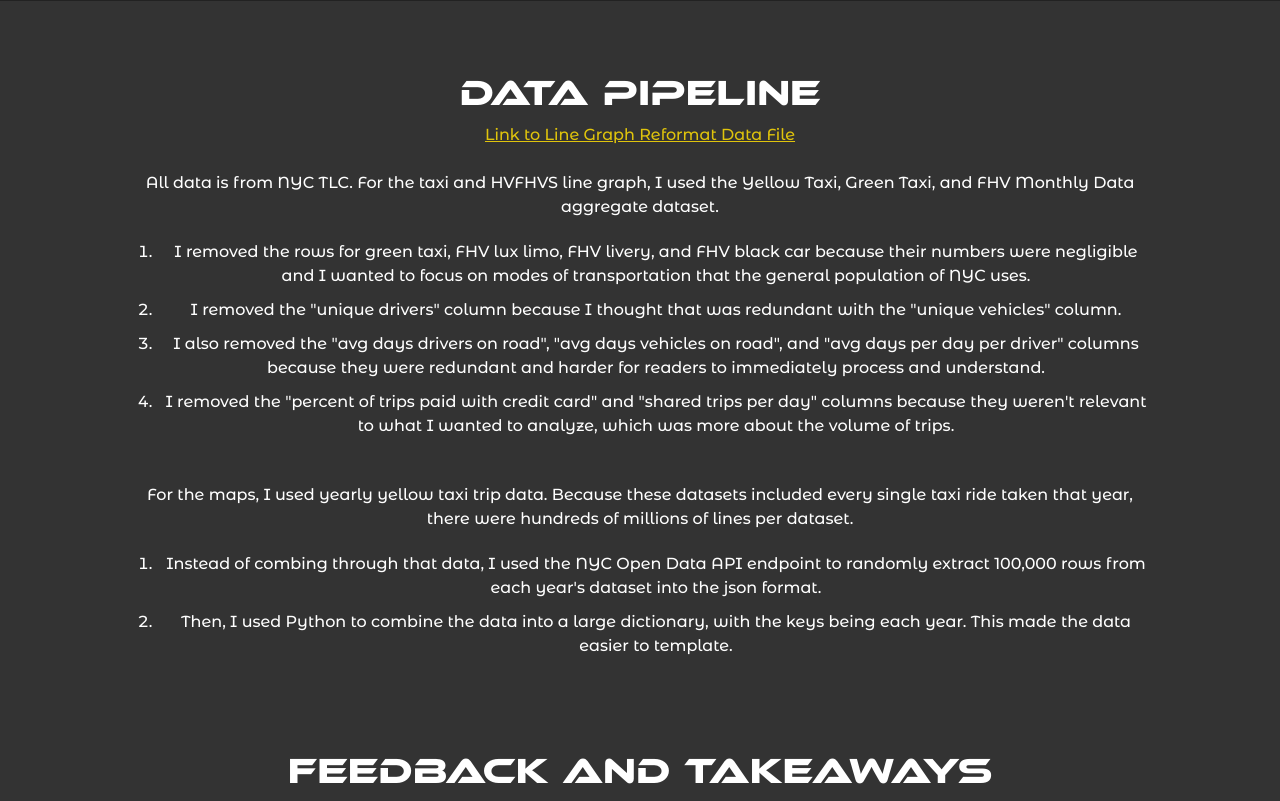
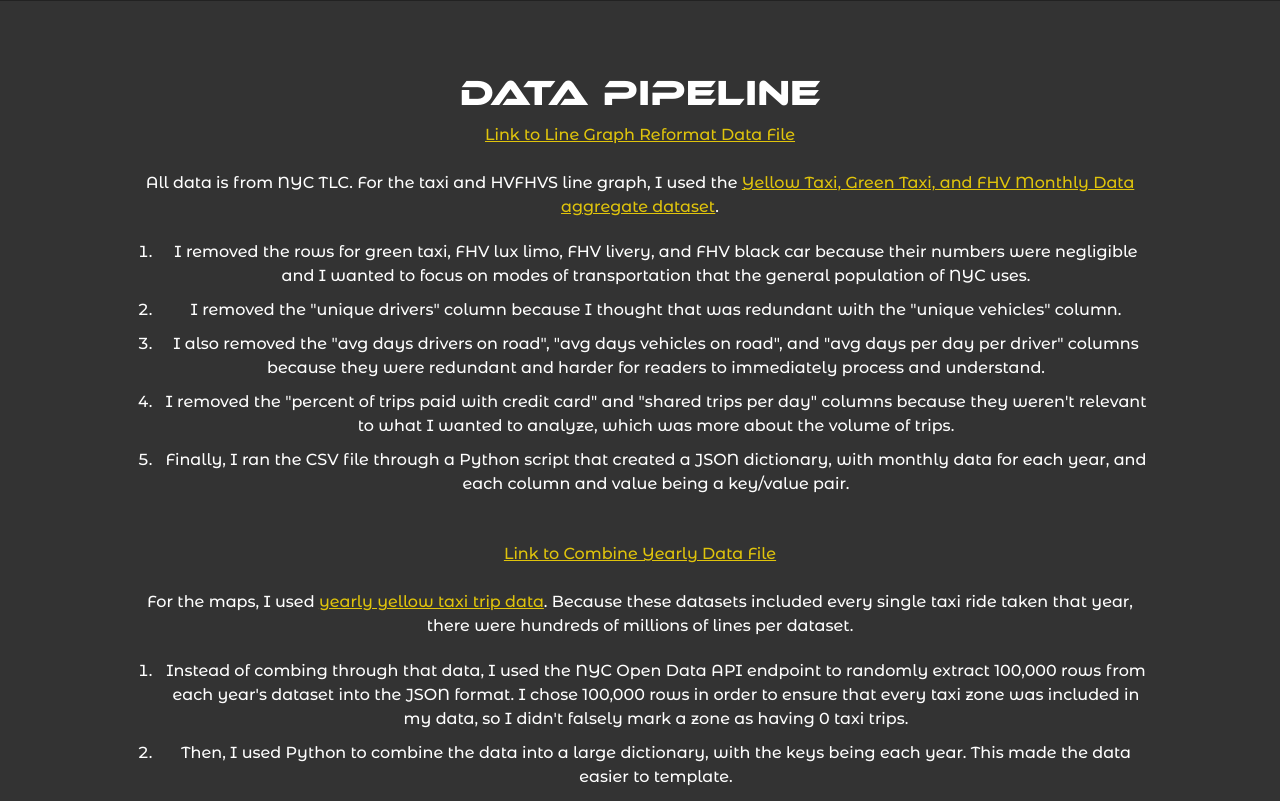
Before and after one commit to stephaniewang26/Taxis-and-Rideshare-Apps, a Flask app: template data/templates/about.html in a window 1280 px wide. Shown: the part 1605-2406 px from the top of the page. Run offline with Flask 3, Linux system fonts and the light colour scheme; the template is opened without the code that fills it, so the values that code supplies are empty; grey boxes are pictures that could not be loaded.

Commit message:
update 5/7 2

```diff
--- a/data/server.py
+++ b/data/server.py
@@ -4,6 +4,8 @@ from flask import request
 from flask import render_template
 import json
 import calendar
+import math
+
 
 #test
 
@@ -181,6 +183,15 @@ def micro():
     print(boroughstats)
     print(mostborough,leastborough)
 
+    def truncate(number, digits) -> float:
+        nbDecimals = len(str(number).split('.')[1])
+        if nbDecimals <= digits:
+            return number
+        stepper = 10.0 ** digits
+        return math.trunc(stepper * number) / stepper
+
+    mostboroughnum = truncate(mostboroughnum,3)
+    leastboroughnum = truncate(leastboroughnum,3)
 
 
     return render_template('micro.html',year=requested_year, all_years=all_years, all_zones = taxi_zones, pu_data = pu_zones_data, mostborough = mostborough, leastborough = leastborough, mostboroughnum = mostboroughnum, leastboroughnum = leastboroughnum)
--- a/data/templates/about.html
+++ b/data/templates/about.html
@@ -50,18 +50,22 @@
     <br>
     <br>
     <p>
-      All data is from NYC TLC. For the taxi and HVFHVS line graph, I used the Yellow Taxi, Green Taxi, and FHV Monthly Data aggregate dataset.
+      All data is from NYC TLC. For the taxi and HVFHVS line graph, I used the <a href="https://www.nyc.gov/site/tlc/about/aggregated-reports.page">Yellow Taxi, Green Taxi, and FHV Monthly Data aggregate dataset</a>.
     </p>
     <ol>
       <li>I removed the rows for green taxi, FHV lux limo, FHV livery, and FHV black car because their numbers were negligible and I wanted to focus on modes of transportation that the general population of NYC uses.</li>
       <li>I removed the "unique drivers" column because I thought that was redundant with the "unique vehicles" column.</li>
       <li>I also removed the "avg days drivers on road", "avg days vehicles on road", and "avg days per day per driver" columns because they were redundant and harder for readers to immediately process and understand.</li>
       <li>I removed the "percent of trips paid with credit card" and "shared trips per day" columns because they weren't relevant to what I wanted to analyze, which was more about the volume of trips.</li>
+      <li>Finally, I ran the CSV file through a Python script that created a JSON dictionary, with monthly data for each year, and each column and value being a key/value pair.</li>
     </ol>
     <br>
-    <p>For the maps, I used yearly yellow taxi trip data. Because these datasets included every single taxi ride taken that year, there were hundreds of millions of lines per dataset.</p>
+    <a href="https://github.com/stephaniewang26/Taxis-and-Rideshare-Apps/blob/main/data/combine_yearly_data.py">Link to Combine Yearly Data File</a>
+    <br>
+    <br>
+    <p>For the maps, I used <a href="https://data.cityofnewyork.us/browse?q=yellow%20taxi%20trip%20data&sortBy=relevance">yearly yellow taxi trip data</a>. Because these datasets included every single taxi ride taken that year, there were hundreds of millions of lines per dataset.</p>
     <ol>
-      <li>Instead of combing through that data, I used the NYC Open Data API endpoint to randomly extract 100,000 rows from each year's dataset into the json format.</li>
+      <li>Instead of combing through that data, I used the NYC Open Data API endpoint to randomly extract 100,000 rows from each year's dataset into the JSON format. I chose 100,000 rows in order to ensure that every taxi zone was included in my data, so I didn't falsely mark a zone as having 0 taxi trips.</li>
       <li>Then, I used Python to combine the data into a large dictionary, with the keys being each year. This made the data easier to template.</li>
     </ol>
 
--- a/data/templates/micro.html
+++ b/data/templates/micro.html
@@ -3,7 +3,7 @@
   <head>
     <meta charset="utf-8">
     <meta name="viewport" content="width=device-width, initial-scale=1">
-    <title>Yellow Taxi Trip Concentrations in NYC Taxi Zones - {{year}}</title>
+    <title>Volume of Yellow Taxi Trips in NYC Taxi Zones - {{year}}</title>
     <link rel="preconnect" href="https://fonts.googleapis.com">
     <link rel="preconnect" href="https://fonts.gstatic.com" crossorigin>
     <link href="https://fonts.googleapis.com/css2?family=Montserrat+Alternates:ital,wght@0,100;0,200;0,300;0,400;0,500;0,600;0,700;0,800;0,900;1,100;1,200;1,300;1,400;1,500;1,600;1,700;1,800;1,900&family=Outfit:wght@100..900&display=swap" rel="stylesheet">
@@ -17,7 +17,7 @@
 
     <h3>Data Interpretation</h3>
     <p id="datainterp">The borough with the most taxi rides is {{mostborough}}, and the borough with the least taxi rides is {{leastborough}}.</p>
-    <p>{{mostborough}} has {{mostboroughnum}}% of all rides, and {{leastborough}} has {{leastboroughnum}}% of all rides.</p>
+    <p>{{mostborough}} has {{mostboroughnum}}% of all rides and {{leastborough}} has {{leastboroughnum}}% of all rides in {{year}}.</p>
     <br>
     <br>
     <br>
```
Also changed, not shown: data/templates/pu_zones.svg.
